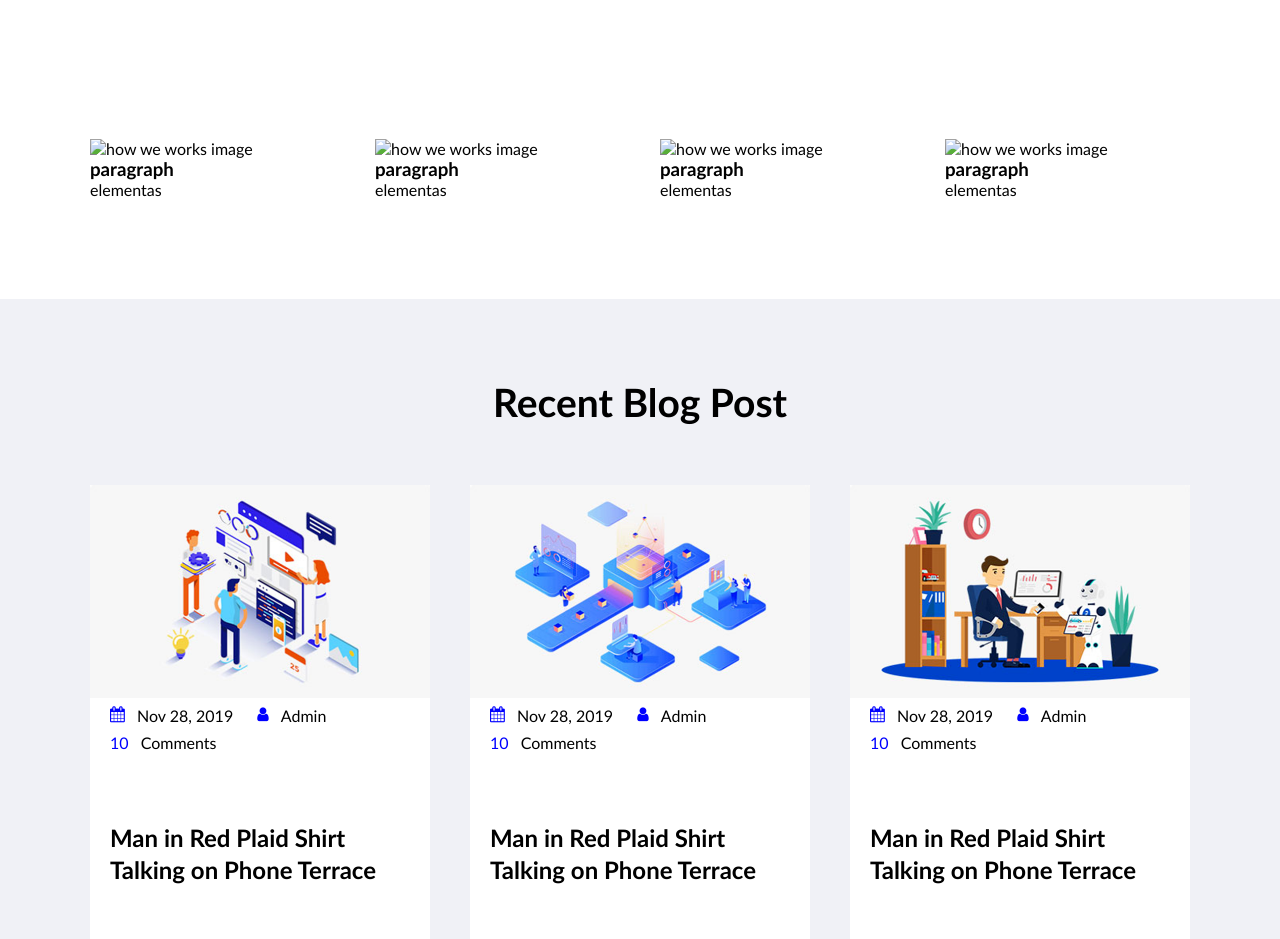
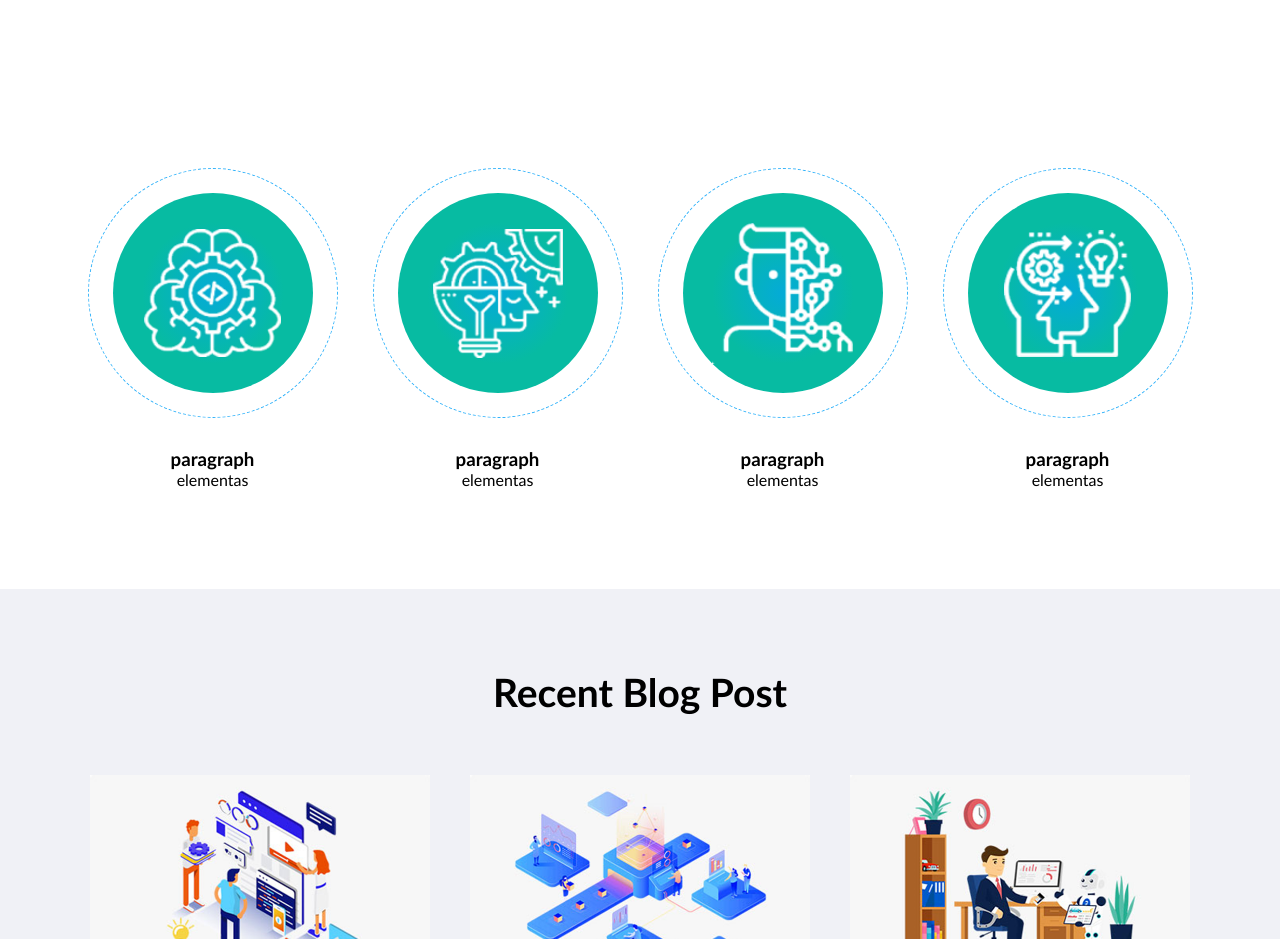
Before and after one commit to front-end-by-rimantas/21-grupe-portfolio-neuron, a website with bundled scripts: page index.html in a window 1280 px wide. Shown: the part 3840-4779 px from the top of the page. Built offline with nearby package versions, Linux system fonts and the light colour scheme; files whose address does not match are found by name.

Commit message:
works animation

```diff
--- a/css/Home.css
+++ b/css/Home.css
@@ -523,6 +523,74 @@ div.resume > h2::after {
   padding-bottom: 30px;
 }
 /* how we works */
+
+.works-column {
+  display: flex;
+  height: 350px;
+  object-fit: none;
+  flex-direction: column;
+  text-align: center;
+}
+.circle-container {
+  height: 330px;
+  position: relative;
+}
+.animation-circle {
+  position: absolute;
+  left: 50%;
+  top: 50%;
+  transform: translate(-50%, -50%);
+  display: flex;
+  justify-content: center;
+}
+.animation-circle:hover {
+  width: 250px;
+  height: 250px;
+  border-radius: 50%;
+  animation-name: flash;
+  animation-duration: 2s;
+  animation-iteration-count: infinite;
+  animation-timing-function: ease-out;
+}
+.dot-circle {
+  display: flex;
+  justify-content: center;
+  align-items: center;
+  align-self: center;
+  width: 250px;
+  height: 250px;
+  border-radius: 50%;
+  border: 1px dashed #33b3fa;
+}
+
+@keyframes flash {
+  0% {
+    background-color: #33b3fa;
+  }
+  100% {
+    width: 320px;
+    height: 320px;
+    border: none;
+    background-color: #fff;
+  }
+}
+.circle {
+  display: flex;
+  justify-content: center;
+  align-items: center;
+  width: 200px;
+  height: 200px;
+  border-radius: 50%;
+  background: rgb(4, 171, 215);
+  background: radial-gradient(
+    circle,
+    rgba(4, 171, 215, 1) 0%,
+    rgba(7, 187, 162, 1) 50%
+  );
+}
+.circle > img {
+  display: inline-block;
+}
 /* blog */
 .blog-container {
   padding-bottom: 200px;
--- a/index.html
+++ b/index.html
@@ -261,23 +261,58 @@
         <!-- how we works -->
         <section class="container">
             <div class="row">
-                <div class="col-12 col-md-6 col-lg-3">
-                    <img src="" alt="how we works image" />
+                <div class="col-12 col-md-6 col-lg-3 works-column">
+                    <div class="circle-container">
+                        <div class="animation-circle">
+                            <div class="dot-circle">
+                                <div class="circle">
+                                    <img src="./img/work-section/work1.png" alt="how we works image" />
+                                </div>
+                            </div>
+                        </div>
+                    </div>
                     <h3>paragraph</h3>
                     <div>elementas</div>
                 </div>
-                <div class="col-12 col-md-6 col-lg-3">
-                    <img src="" alt="how we works image" />
+                <div class="col-12 col-md-6 col-lg-3 works-column">
+                    <div class="circle-container">
+                        <div class="animation-circle">
+                            <div class="dot-circle">
+                                <div class="circle">
+                                    <img src="./img/work-section/work2.png" alt="how we works image" />
+                                </div>
+                            </div>
+                        </div>
+                    </div>
+
                     <h3>paragraph</h3>
                     <div>elementas</div>
                 </div>
-                <div class="col-12 col-md-6 col-lg-3">
-                    <img src="" alt="how we works image" />
+                <div class="col-12 col-md-6 col-lg-3 works-column">
+                    <div class="circle-container">
+                        <div class="animation-circle">
+                            <div class="dot-circle">
+                                <div class="circle">
+                                    <img src="./img/work-section/work3.png" alt="how we works image" />
+                                </div>
+                            </div>
+                        </div>
+                    </div>
+
                     <h3>paragraph</h3>
                     <div>elementas</div>
                 </div>
-                <div class="col-12 col-md-6 col-lg-3">
-                    <img src="" alt="how we works image" />
+                <div class="col-12 col-md-6 col-lg-3 works-column">
+                    <div class="circle-container">
+                        <div class="animation-circle">
+                            <div class="dot-circle">
+                                <div class="circle">
+                                    <img src="./img/work-section/work4.png" alt="how we works image" />
+                                </div>
+                            </div>
+                        </div>
+                    </div>
+
                     <h3>paragraph</h3>
                     <div>elementas</div>
                 </div>
```
Also changed, not shown: img/work-section/work1.png (added), img/work-section/work2.png (added), img/work-section/work3.png (added), img/work-section/work4.png (added).
